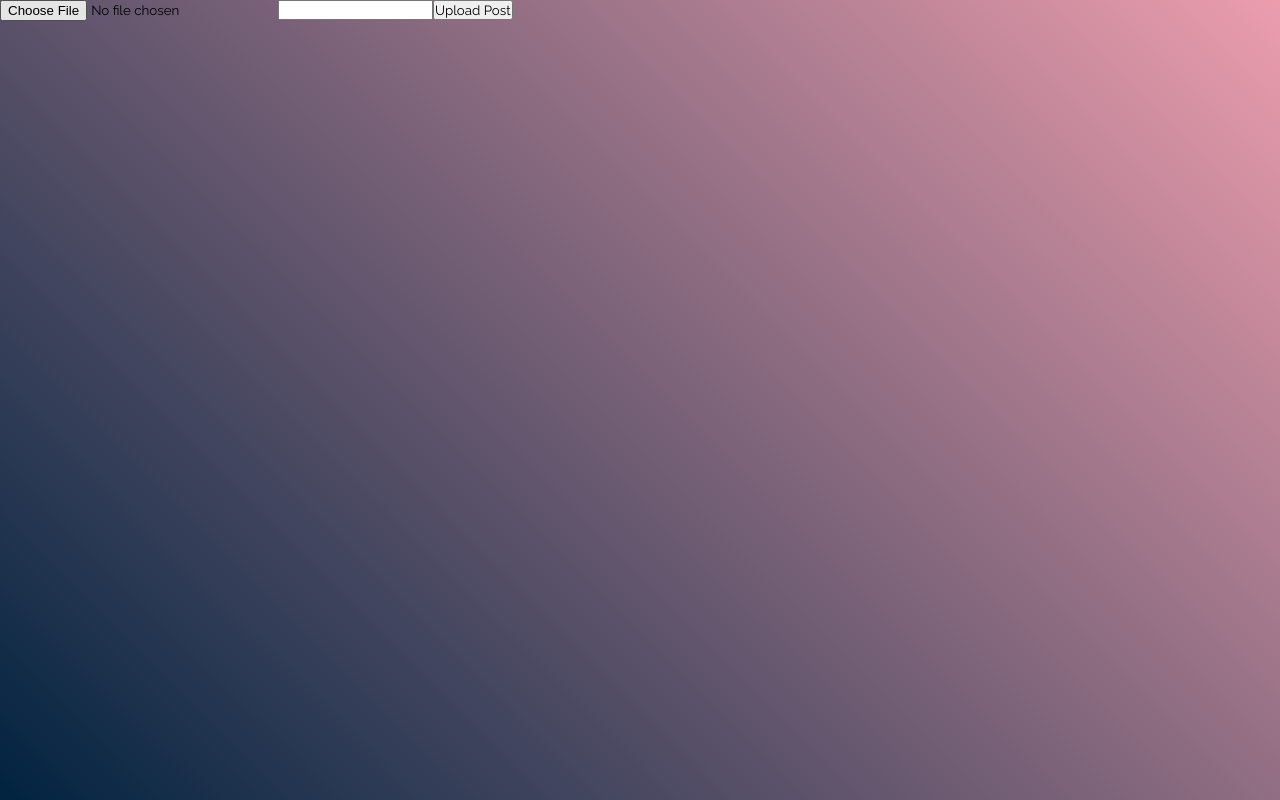
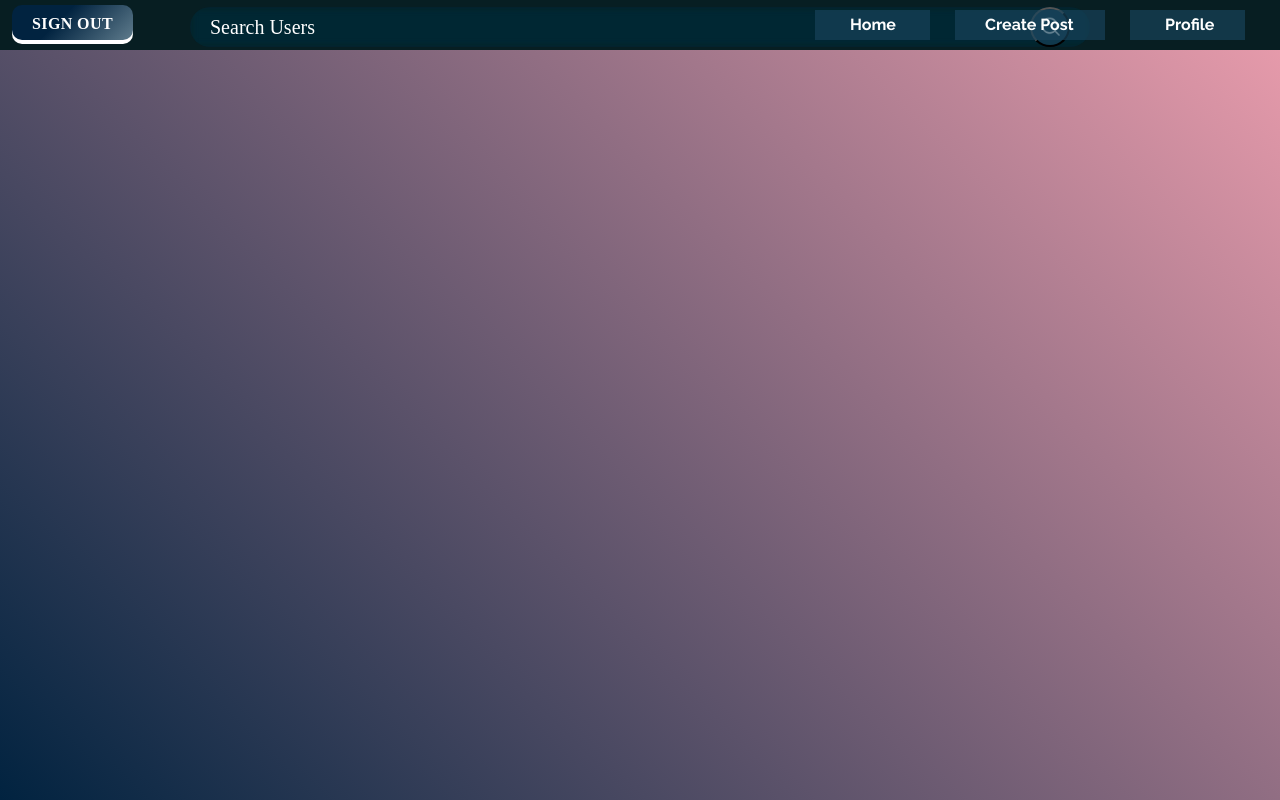
Before and after one commit to daceCS/ReFrame-React, a React (Vite) app in the folder frontend/: page /upload in a window 1280 px wide. Built offline with nearby package versions, Linux system fonts and the light colour scheme.

Commit message:
Update ExampleUpload.jsx

```diff
--- a/frontend/src/pages/ExampleUpload.jsx
+++ b/frontend/src/pages/ExampleUpload.jsx
@@ -1,4 +1,9 @@
+import NavBar from "../Components/NavBar";
+import SideBar from "../Components/SideBar";
 import { useState } from "react";
+import "../css/feed.css";
+
+
 
 function ExampleUpload() {
   const [image, setImage] = useState("");
@@ -32,11 +37,16 @@ function ExampleUpload() {
 
   return (
     <>
-      <form action="upload-file" encType="multipart/form-data">
+    <NavBar />
+      <SideBar />
+      <form action="upload-file" encType="multipart/form-data" className = "upload-file">
         <input type="file" onChange={fileOnChange} />
         <input type="text" onChange={changeCaption} />
+        <textarea id = "text-input"/>
         <button onClick={upload}>Upload Post</button>
       </form>
+
+
     </>
   );
 }
```
